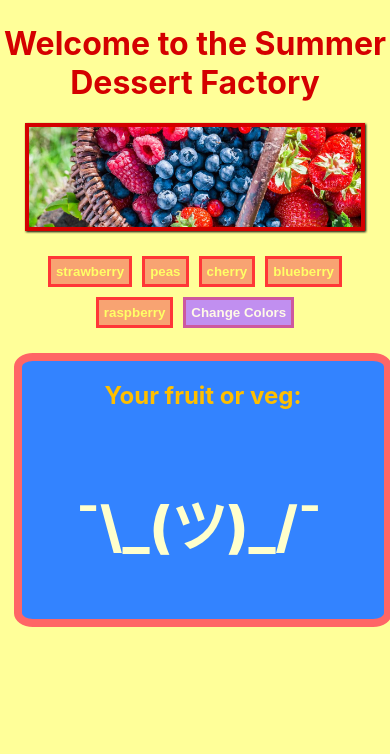
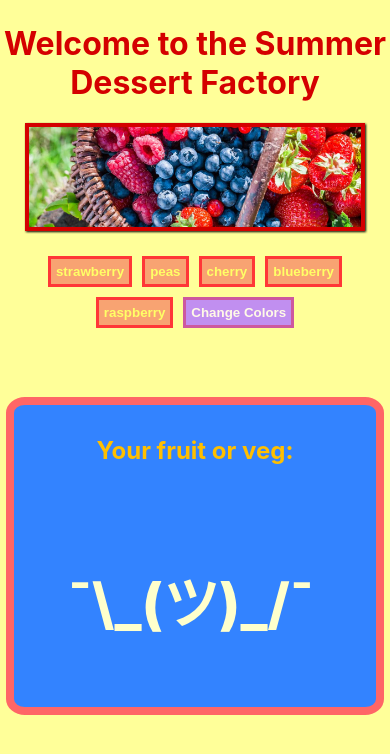
Before and after one commit to Bea-Pan/fruit-veg-market, a React (Create React App) app: page / in a window 390 px wide. Shown: the top 754 px of the page. Built offline with nearby package versions, Linux system fonts and the light colour scheme.

Commit message:
adjusted background

```diff
--- a/src/App.css
+++ b/src/App.css
@@ -197,7 +197,8 @@ strong {
 
 #flex-container {
   display: flex;
-  height: 100%;
+  min-height: 715px;
+
 }
 
 .child {
@@ -257,7 +258,7 @@ strong {
 
   #unselected-flex-child-2 {
     max-width: 93%;
-    margin-right: 0;
+    margin-right: 1rem;
     margin-top: 0;
   }
 
@@ -316,6 +317,10 @@ strong {
     width: 90%;
   }
 
+  .hover-button {
+    display: none;
+  }
+
   #unselected-flex-child-2 {
 
   }
```
